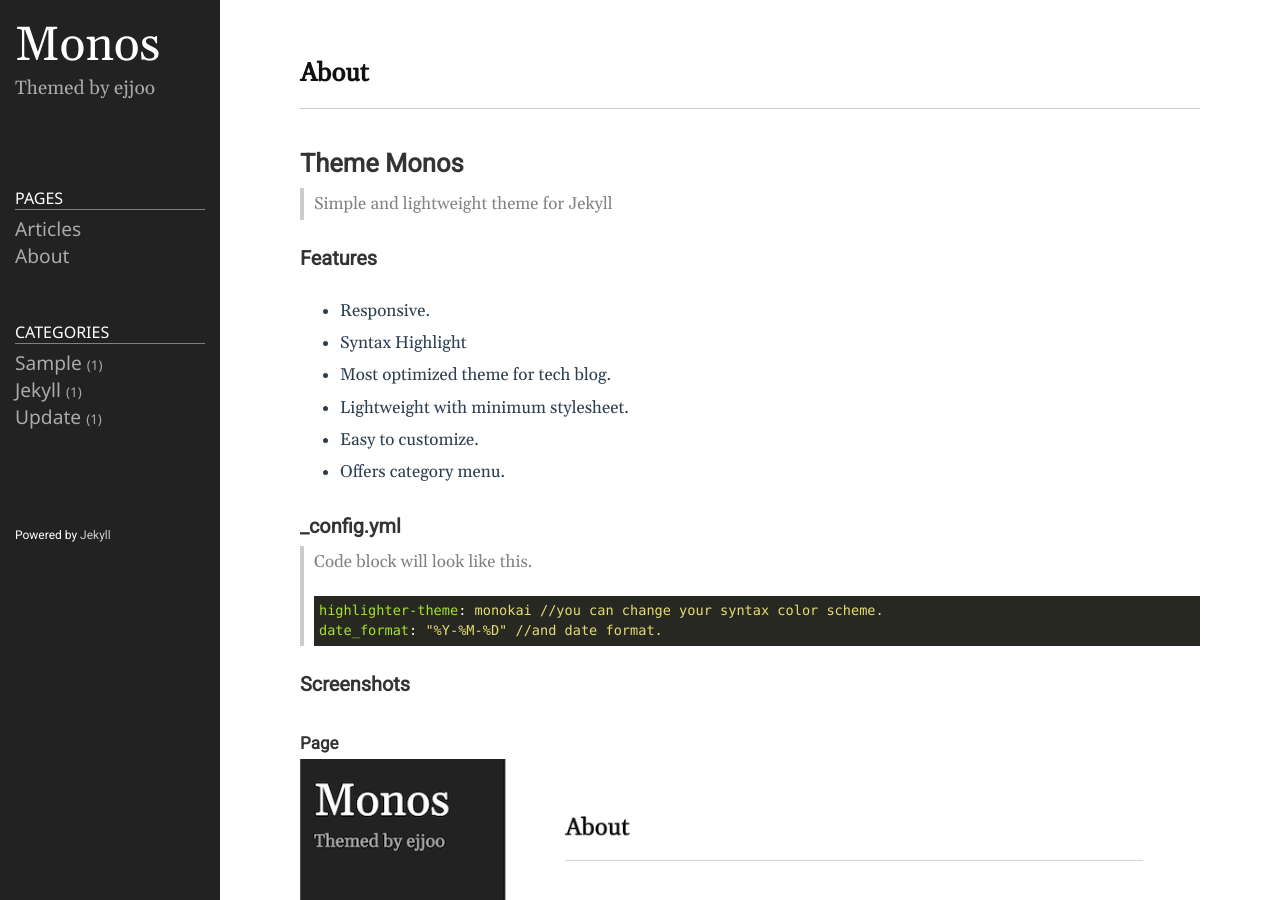
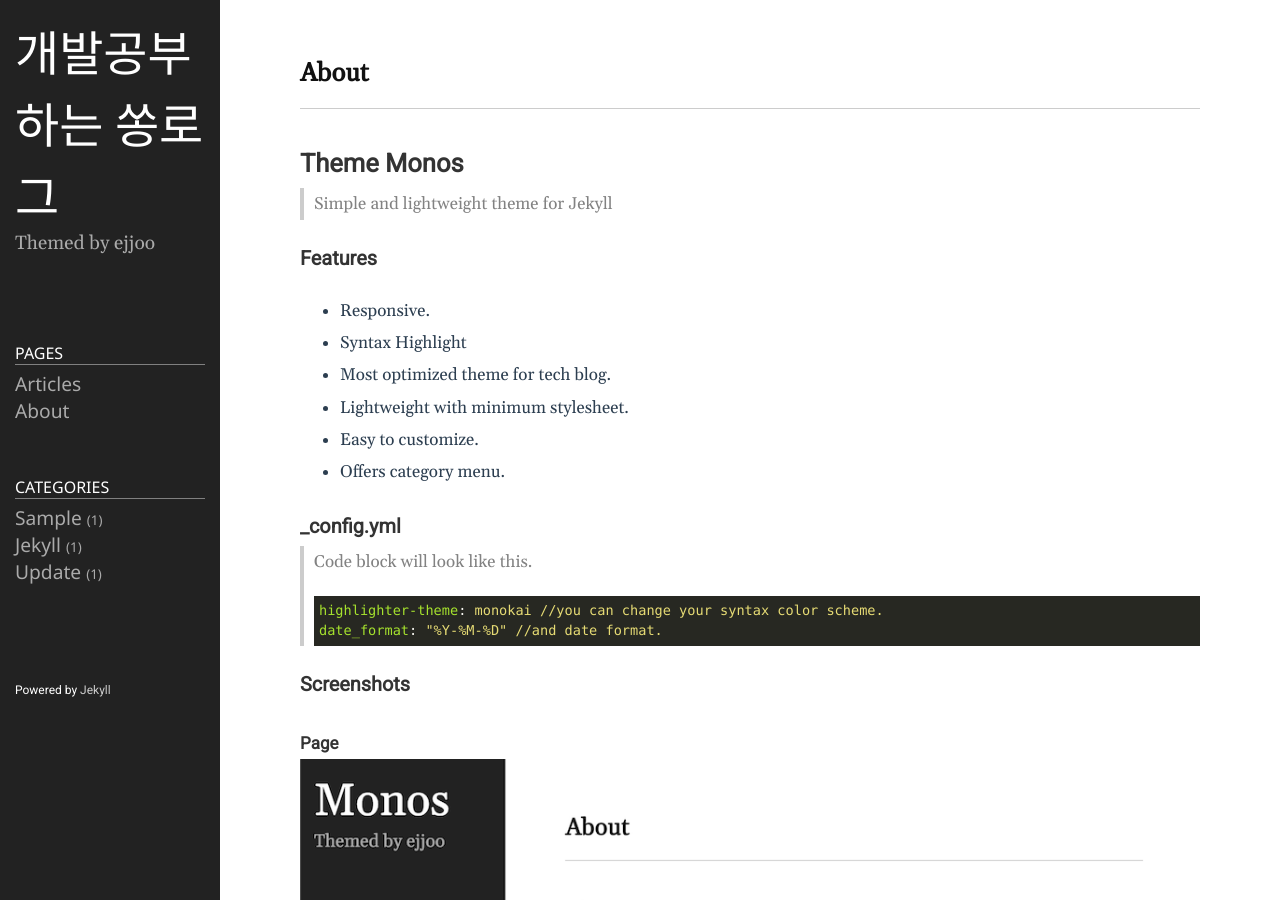
Before and after one commit to ejjoo/jekyll-theme-monos, a Jekyll site: the page built from README.md, in a window 1280 px wide and 900 px high. Built offline with Jekyll 4.4.1, drawn with Linux system fonts in a browser that asks for light colours.

Commit message:
Update _config.yml

```diff
--- a/_config.yml
+++ b/_config.yml
@@ -18,8 +18,8 @@
 # You can create any custom variable you would like, and they will be accessible
 # in the templates via {{ site.myvariable }}.
 
-title: Monos
-email: ejjoo7994@gmail.com
+title: 개발공부 하는 쏭로그
+email: sgouk504@gmail.com
 description: >- # this means to ignore newlines until "baseurl:"
   Themed by ejjoo
 # baseurl: "/" # the subpath of your site, e.g. /blog
```
